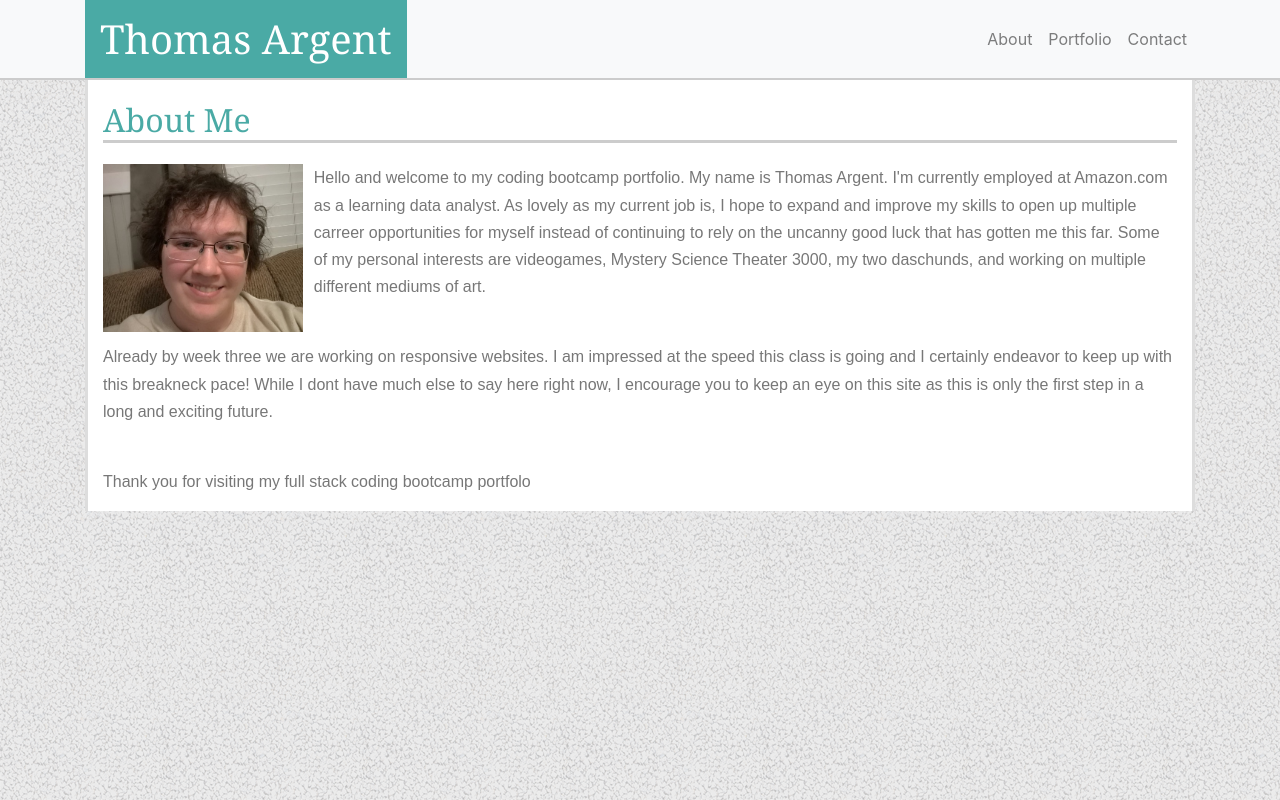
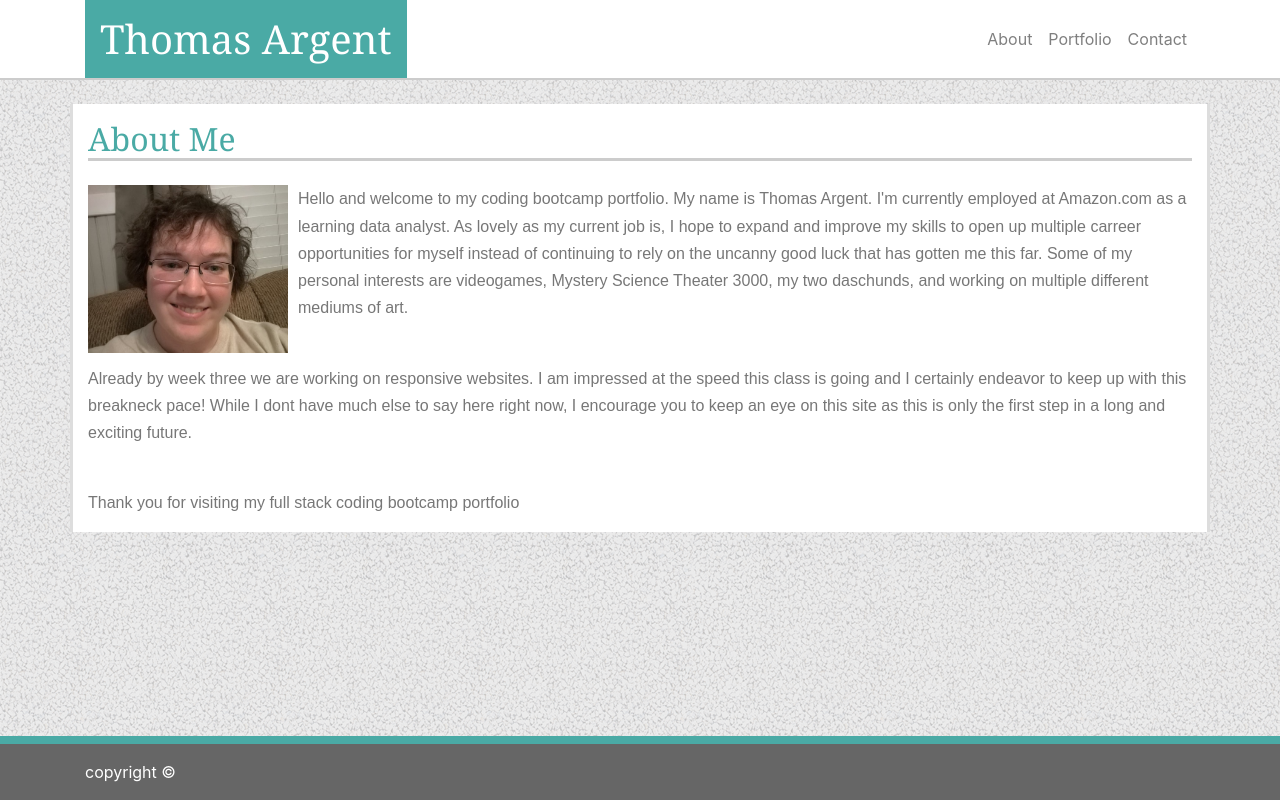
Before and after one commit to Argent-T/Homework-2, a plain HTML site: page index.html in a window 1280 px wide. Drawn offline with nearby package versions, Linux system fonts and the light colour scheme.

Commit message:
about me

```diff
--- a/assets/css/style.css
+++ b/assets/css/style.css
@@ -32,8 +32,6 @@ body{
     border-bottom-style: solid;
     border-color:#cccccc;
     border-width: 3px;
-    margin-bottom: 2%;
-    margin-top: 2%
 }
 
 /* content */
@@ -51,20 +49,36 @@ body{
 }
 #bio{
     float: left;
-    margin-right: 1%;
+    margin-right: 10px;
+}
+
+footer{
+    border-top: 8px solid #4aaaa5;
+    background-color: #666666;
+    color: white;
 }
 
 
+/* @media screen and (max-width: 980px) {
+#headbar.container{
+    margin-left: 20px;
+}
+} */
 
 @media screen and (max-width: 640px) {
 h1{
     margin: 0 auto;
     width: 100%;
     text-align: center;
-
 }
-
 .navbar>.container{
     justify-content: center;
 }
+#headbar{
+    margin-left:0px;
+    margin-right:0px;
 }
+.container{
+
+}
+}
--- a/index.html
+++ b/index.html
@@ -1,5 +1,5 @@
 <!DOCTYPE html>
-<html lang="en-us">
+<html lang="en-us" class="h-100">
 
 <head>
     <meta charset="UTF-8">
@@ -20,11 +20,11 @@
         crossorigin="anonymous"></script>
 </head>
 
-<body>
+<body class="d-flex flex-column h-100">
 
     <!-- Navbar -->
-    <nav class="navbar navbar-expand-lg navbar-light bg-light">
-        <div class="container">
+    <nav class="navbar navbar-expand-lg navbar-light">
+        <div id="headbar" class="container" >
             <h1 class="headname">Thomas Argent</h1>
 
             <div class="expand navbar-expand" id="navbarNav">
@@ -44,12 +44,11 @@
             </div>
         </div>
     </nav>
-
-    <div class="container ">
-        <div class="container main">
+    <main role="main" class="flex-shrink-0">
+        <div class="container mt-4 main">
             <div class="row">
                 <div class="col-md-12 ">
-                    <h2 class="subhead">About Me</h2>
+                    <h2 class="subhead mt-3 mb-4">About Me</h2>
                 </div>
             </div>
             <div class="row">
@@ -60,23 +59,31 @@
                         As lovely as my current job is, I hope to expand and improve my skills to open up multiple
                         carreer opportunities for myself instead of continuing to
                         rely on the uncanny good luck that has gotten me this far. Some of my personal interests are
-                        videogames, Mystery Science Theater 3000, my two daschunds, and working on multiple different
+                        videogames, Mystery Science Theater 3000, my two daschunds, and working on multiple
+                        different
                         mediums of art.
                     </p>
                     <br>
                     <p>Already by week three we are working on responsive websites. I am impressed at the speed this
-                        class is going and I certainly endeavor to keep up with this breakneck pace! While I dont have
+                        class is going and I certainly endeavor to keep up with this breakneck pace! While I dont
+                        have
                         much else to say here right now, I encourage you to keep an eye on this site as
                         this is only the first step in a long and exciting future.</p>
                     <br>
-                    <p>Thank you for visiting my full stack coding bootcamp portfolo</p>
+                    <p>Thank you for visiting my full stack coding bootcamp portfolio</p>
                 </div>
             </div>
 
+
+
         </div>
+    </main>
 
-    </div>
-
+    <footer class="footer mt-auto py-3">
+        <div class="container">
+            copyright &copy;
+        </div>
+    </footer>
 
 
 
```
